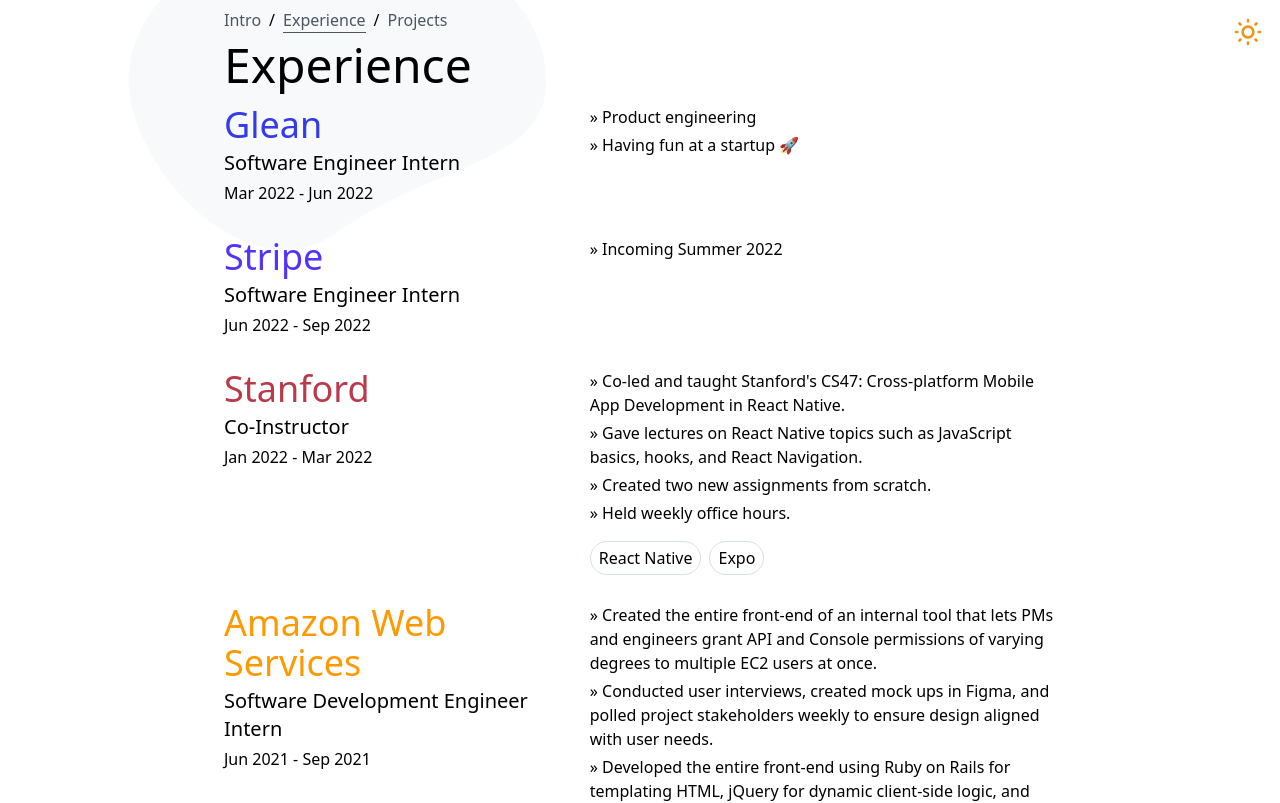
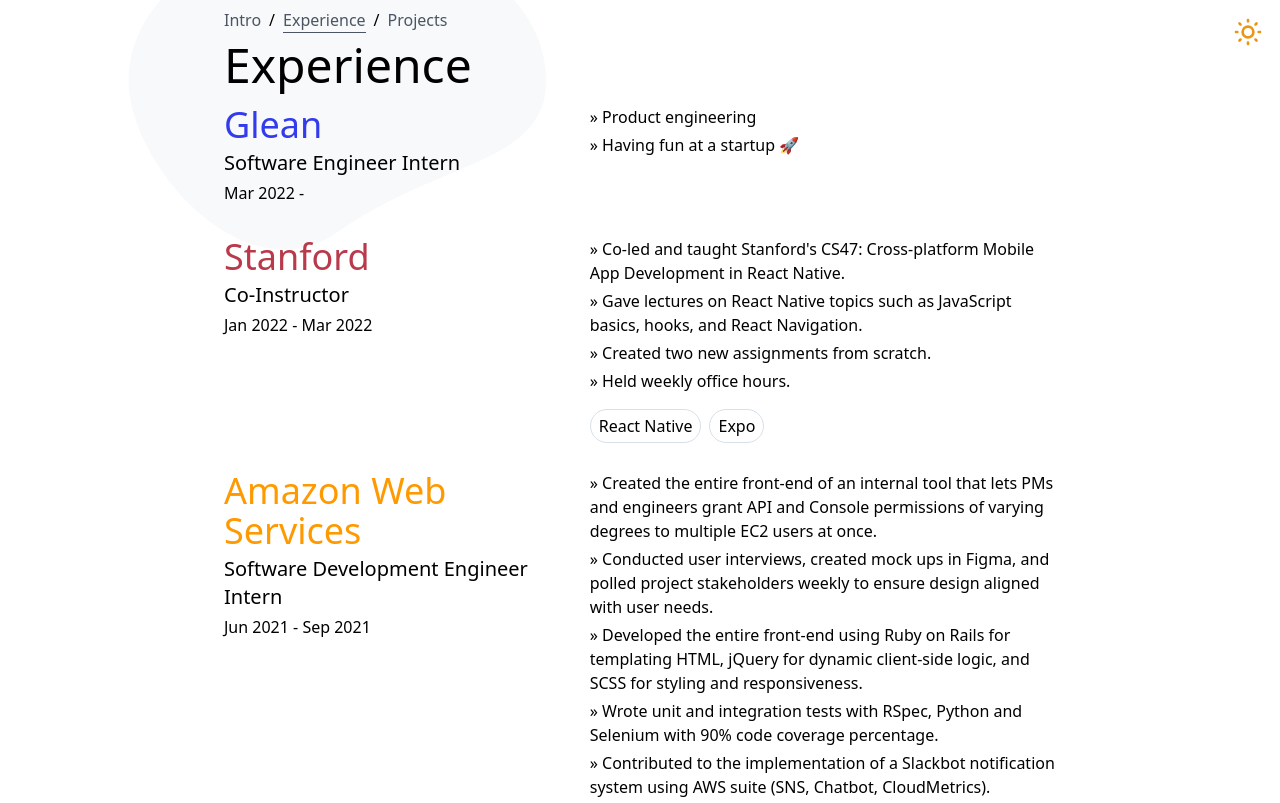
Before and after one commit to acui51/personal-website, a Next.js app: page /experience in a window 1280 px wide. Shown: the top 803 px of the page. Built offline with nearby package versions, Linux system fonts and the light colour scheme.

Commit message:
update epxerience

```diff
--- a/pages/experience/index.js
+++ b/pages/experience/index.js
@@ -48,16 +48,9 @@
           <ExperienceBullet
             company="Glean"
             occupation="Software Engineer Intern"
-            dates="Mar 2022 - Jun 2022"
+            dates="Mar 2022 - "
             description={["Product engineering", "Having fun at a startup 🚀"]}
             color={theme === "light" ? "#333CED" : "#FFFFFF"}
-          />
-          <ExperienceBullet
-            company="Stripe"
-            occupation="Software Engineer Intern"
-            dates="Jun 2022 - Sep 2022"
-            description={["Incoming Summer 2022"]}
-            color="#5433FF"
           />
           <ExperienceBullet
             company="Stanford"
```
